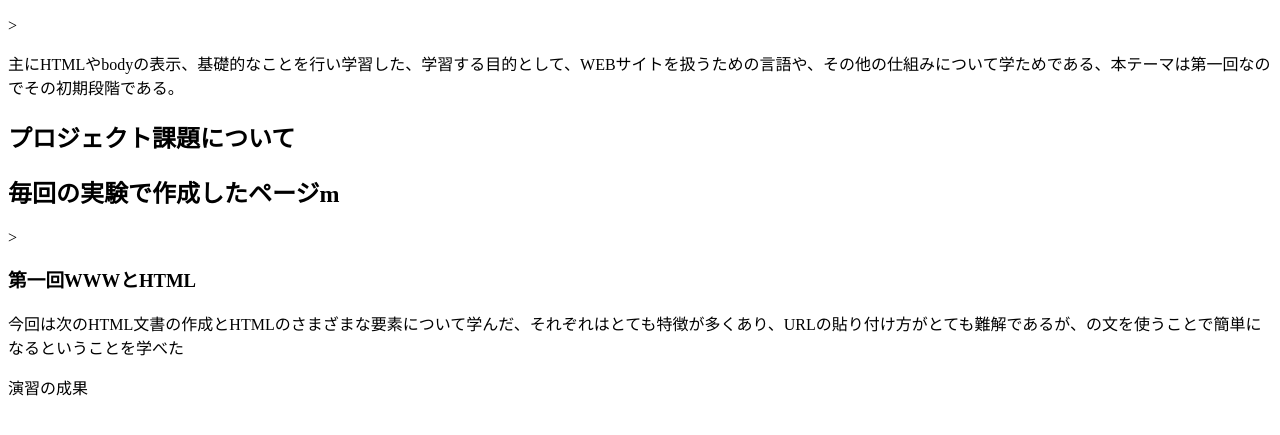
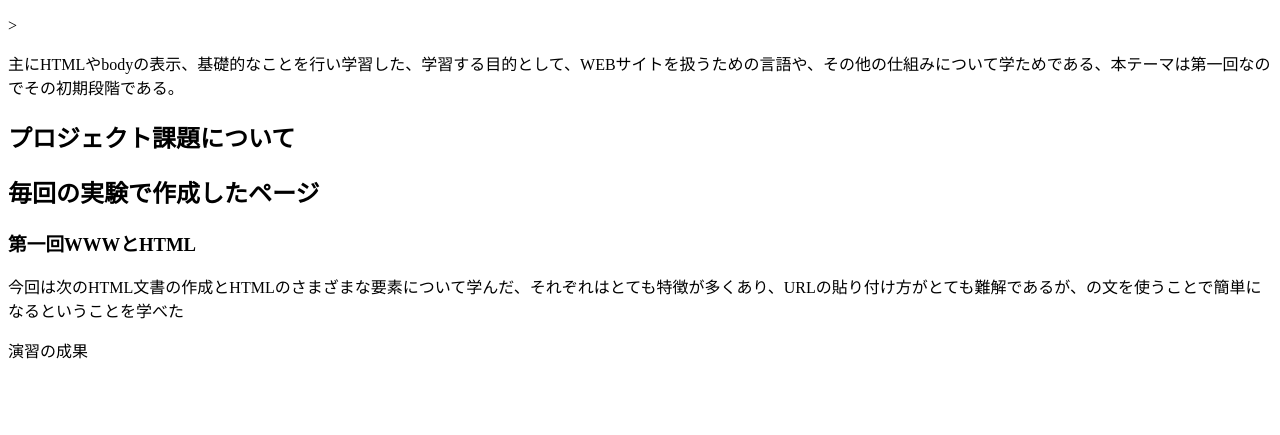
Before and after one commit to G2285092022/medialabo, a plain HTML site: page index.html in a window 1280 px wide. Shown: the part 127-562 px from the top of the page. Drawn offline with Linux system fonts and the light colour scheme.

Commit message:
新規追加

```diff
--- a/index.html
+++ b/index.html
@@ -10,7 +10,7 @@
     <p>主にHTMLやbodyの表示、基礎的なことを行い学習した、学習する目的として、WEBサイトを扱うための言語や、その他の仕組みについて学ためである、本テーマは第一回なのでその初期段階である。</p>
     <h2>プロジェクト課題について</h2>
     <p></p>
-    <h2>毎回の実験で作成したページm</h2>>
+    <h2>毎回の実験で作成したページ</h2>
     <h3>第一回WWWとHTML</h3>
     <p>今回は次のHTML文書の作成とHTMLのさまざまな要素について学んだ、それぞれはとても特徴が多くあり、URLの貼り付け方がとても難解であるが、<!--<a harf-->の文を使うことで簡単になるということを学べた </p>
     <p>演習の成果</p>
```
